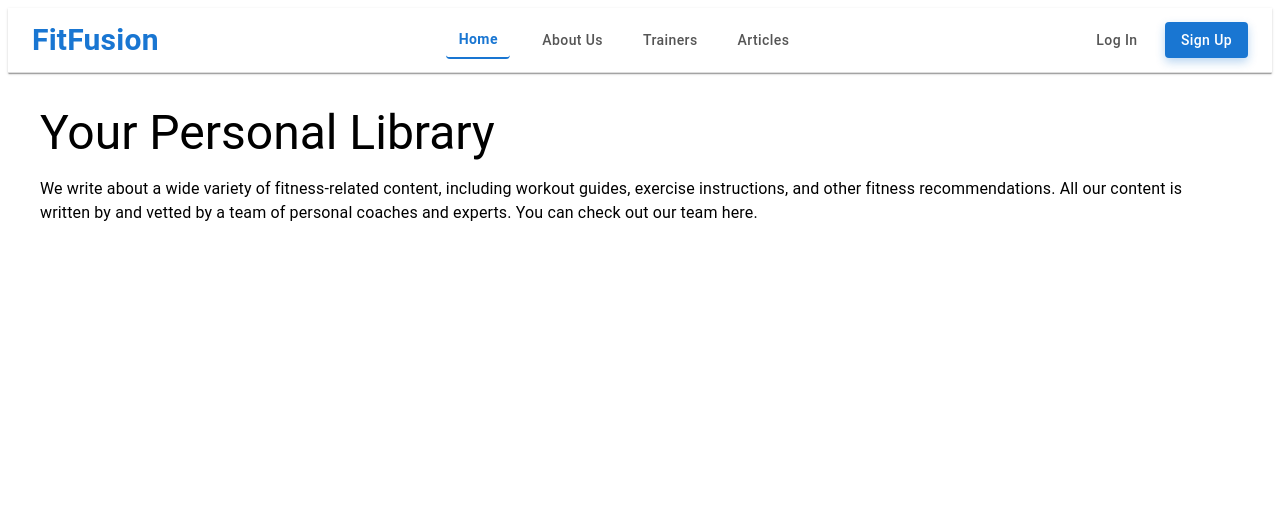
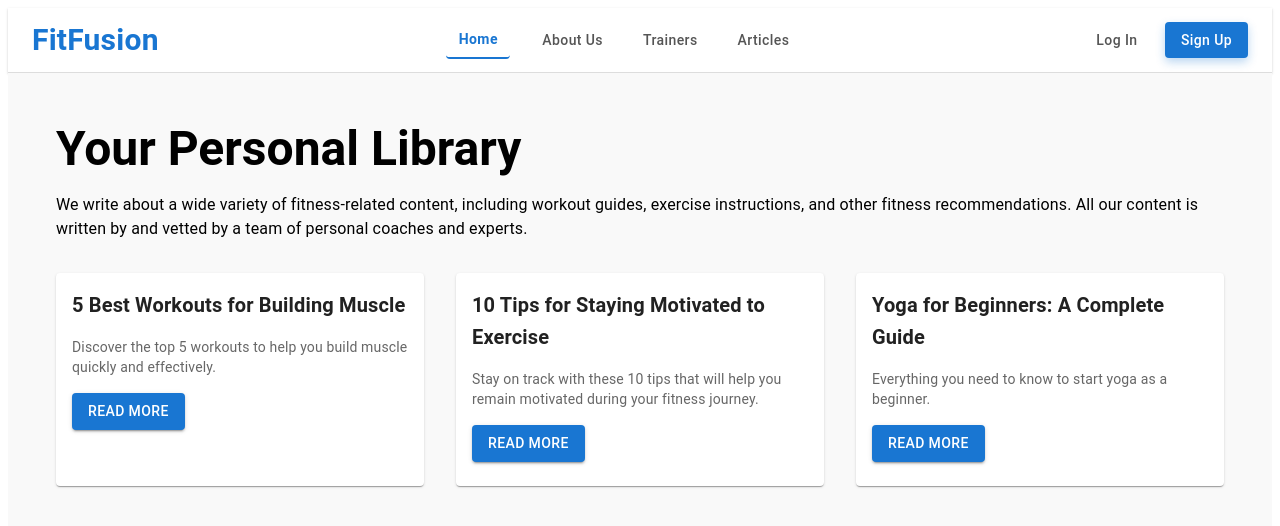
Before and after one commit to Adit0717/fitfusion_Dev, a React (Vite) app in the folder frontend/: page /articles in a window 1280 px wide. Shown: the top 526 px of the page. Built offline with nearby package versions, Linux system fonts and the light colour scheme.

Commit message:
Articles section completed

```diff
--- a/frontend/src/App.jsx
+++ b/frontend/src/App.jsx
@@ -26,11 +26,12 @@ const App = () => {
           <Route path="/home" element={<LandingPage />} />
           <Route path="/login" element={<Login />} />
           <Route path="/signup" element={<Signup />} />
-          <Route path='/articles' element={<Articles/>} />
-          <Route path='/about-us' element={<AboutUs/>} />
-          <Route path='/trainers' element={<Trainers/>} />
-          <Route path="/articles/:id" element={<DetailedArticle />} />
 
+          <Route path="/about-us" element={<AboutUs/>} />
+          <Route path="/trainers" element={<Trainers/>} />
+
+          <Route path="/articles" element={<Articles />} />
+          <Route path="/article/:id" element={<DetailedArticle />} /> {/* Route with article ID */}
         </Routes>
       </div>
     </Router>
--- a/frontend/src/components/About.jsx
+++ b/frontend/src/components/About.jsx
@@ -187,7 +187,7 @@ const AboutUs = () => {
           variant="outlined"
           color="inherit"
           size="large"
-          href="https://github.com/your-repository-url"
+          href="https://github.com/Adit0717/fitfusion_Dev"
           target="_blank"
           rel="noopener noreferrer"
           sx={{
--- a/frontend/src/pages/Articles.jsx
+++ b/frontend/src/pages/Articles.jsx
@@ -1,19 +1,46 @@
 import React from 'react';
-import { Box, Typography, Button } from '@mui/material';
+import { Link } from 'react-router-dom';
+import { Box, Card, CardContent, Typography, Grid, Button } from '@mui/material';
 
 const Articles = () => {
+  const articles = [
+    { id: 1, title: '5 Best Workouts for Building Muscle', description: 'Discover the top 5 workouts to help you build muscle quickly and effectively.' },
+    { id: 2, title: '10 Tips for Staying Motivated to Exercise', description: 'Stay on track with these 10 tips that will help you remain motivated during your fitness journey.' },
+    { id: 3, title: 'Yoga for Beginners: A Complete Guide', description: 'Everything you need to know to start yoga as a beginner.' },
+  ];
+
   return (
-    <Box sx={{ padding: '2rem', display: 'flex', alignItems: 'flex-start' }}>
-      <Box sx={{ flex: 1, marginRight: '2rem' }}>
-        <Typography variant="h3" component="h1" sx={{ marginBottom: '1rem' }}>
+    <Box sx={{ padding: '3rem', backgroundColor: '#f9f9f9' }}>
+      {/* Title Section */}
+      <Box sx={{ marginBottom: '2rem' }}>
+        <Typography variant="h3" component="h1" sx={{ fontWeight: 'bold', marginBottom: '1rem' }}>
           Your Personal Library
         </Typography>
-
         <Typography variant="body1" sx={{ marginBottom: '2rem' }}>
-          We write about a wide variety of fitness-related content, including workout guides, exercise instructions, and other fitness recommendations.
-          All our content is written by and vetted by a team of personal coaches and experts. You can check out our team here.
+          We write about a wide variety of fitness-related content, including workout guides, exercise instructions, and other fitness recommendations. All our content is written by and vetted by a team of personal coaches and experts.
         </Typography>
       </Box>
+
+      {/* Article List */}
+      <Grid container spacing={4}>
+        {articles.map((article) => (
+          <Grid item xs={12} sm={6} md={4} key={article.id}>
+            <Card sx={{ height: '100%' }}>
+              <CardContent>
+                <Typography variant="h6" component="h2" sx={{ fontWeight: 'bold', marginBottom: '1rem' }}>
+                  {article.title}
+                </Typography>
+                <Typography variant="body2" color="textSecondary" sx={{ marginBottom: '1rem' }}>
+                  {article.description}
+                </Typography>
+                <Button component={Link} to={`/article/${article.id}`} variant="contained" color="primary">
+                  Read More
+                </Button>
+              </CardContent>
+            </Card>
+          </Grid>
+        ))}
+      </Grid>
     </Box>
   );
 };
```
